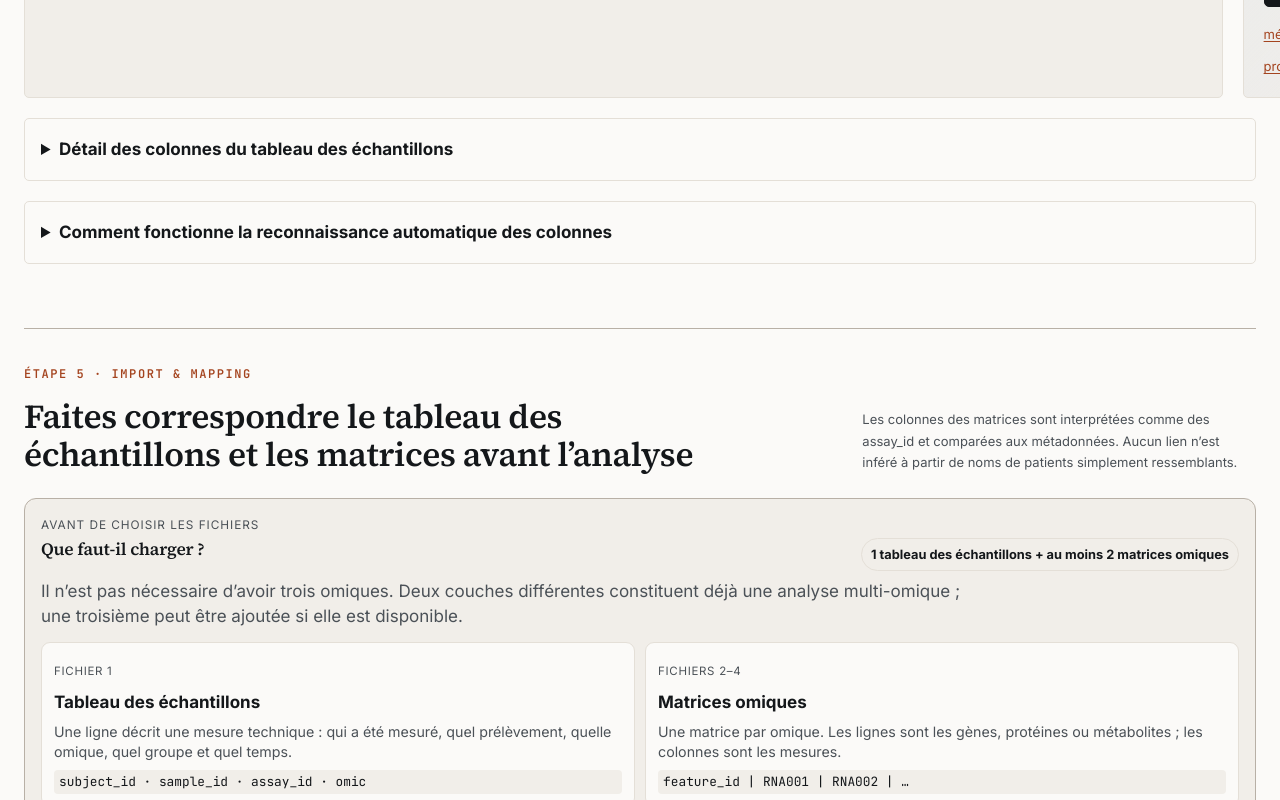
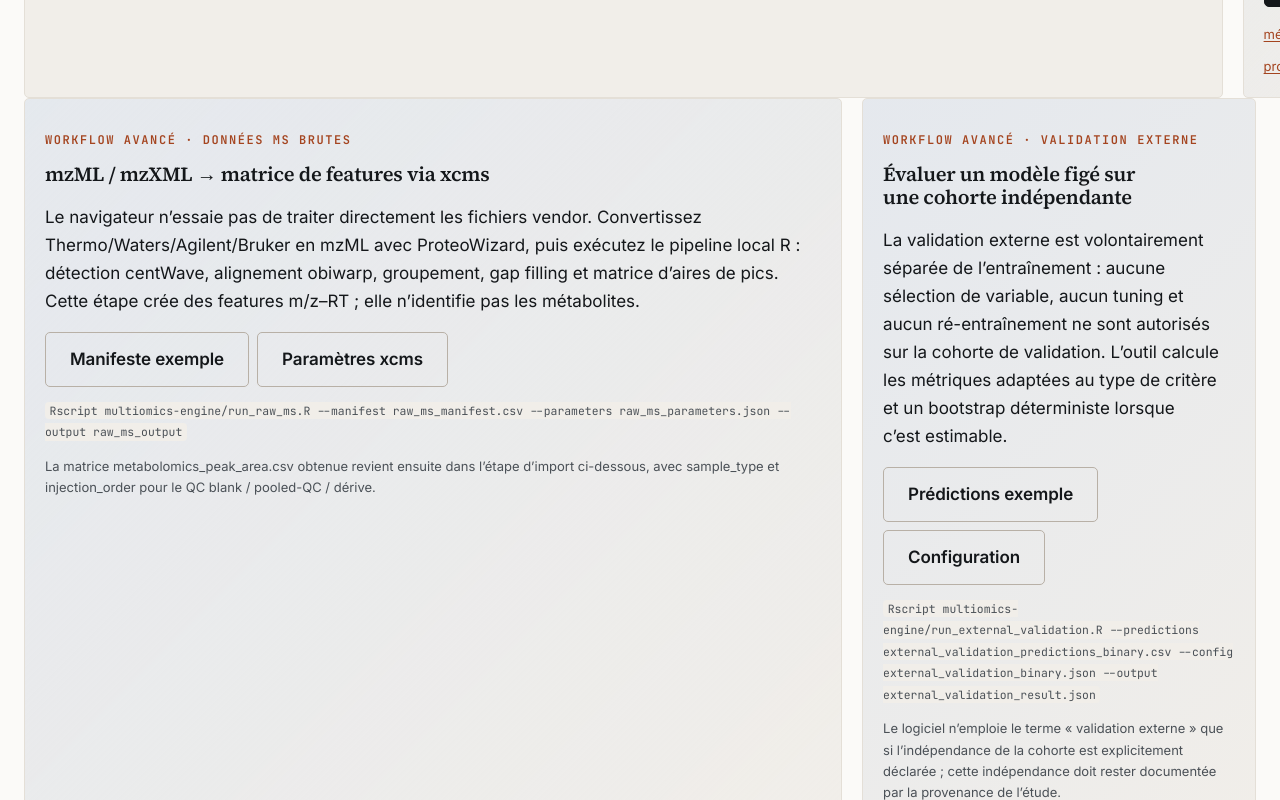
Before and after one commit to rberrah/rberrah.github.io, a SvelteKit app: page /multiomics/tool in a window 1280 px wide. Shown: the part 7300-8100 px from the top of the page. Built offline with nearby package versions, Linux system fonts and the light colour scheme.

Commit message:
Expose raw MS and external validation workflows in multi-omics UI

```diff
--- a/src/routes/multiomics/tool/+page.svelte
+++ b/src/routes/multiomics/tool/+page.svelte
@@ -1641,6 +1641,8 @@
         <a class="btn btn-outline" href={`${base}/multiomics/transcriptomics_template.csv`} download>{t('Template matrice RNA', 'RNA matrix template')}</a>
         <a class="btn btn-outline" href={`${base}/multiomics/proteomics_template.csv`} download>{t('Template matrice protéines', 'Protein matrix template')}</a>
         <a class="btn btn-outline" href={`${base}/multiomics/metabolomics_template.csv`} download>{t('Template matrice métabolites', 'Metabolite matrix template')}</a>
+        <a class="btn btn-outline" data-testid="raw-ms-manifest-template" href={`${base}/multiomics/templates/raw_ms_manifest.csv`} download>{t('Template MS brute', 'Raw MS manifest')}</a>
+        <a class="btn btn-outline" data-testid="external-validation-template" href={`${base}/multiomics/templates/external_validation_predictions_binary.csv`} download>{t('Template validation externe', 'External validation template')}</a>
       </div>
     </div>
 
@@ -1655,6 +1657,32 @@
         <a href={`${base}/multiomics/demo_proteomics.csv`} download>{t('protéines', 'protein')}</a>
         <a href={`${base}/multiomics/demo_metabolomics.csv`} download>{t('métabolites', 'metabolites')}</a>
       </div>
+    </div>
+  </div>
+
+  <div class="contract" data-testid="advanced-workflows">
+    <div class="demo-card">
+      <p class="eyebrow">{t('Workflow avancé · données MS brutes', 'Advanced workflow · raw MS data')}</p>
+      <h3>{t('mzML / mzXML → matrice de features via xcms', 'mzML / mzXML → feature matrix with xcms')}</h3>
+      <p>{t('Le navigateur n’essaie pas de traiter directement les fichiers vendor. Convertissez Thermo/Waters/Agilent/Bruker en mzML avec ProteoWizard, puis exécutez le pipeline local R : détection centWave, alignement obiwarp, groupement, gap filling et matrice d’aires de pics. Cette étape crée des features m/z–RT ; elle n’identifie pas les métabolites.', 'The browser does not pretend to process vendor files directly. Convert Thermo/Waters/Agilent/Bruker files to mzML with ProteoWizard, then run the local R pipeline: centWave peak picking, obiwarp retention-time alignment, grouping, gap filling and peak-area matrix. This creates m/z–RT features; it does not identify metabolites.')}</p>
+      <div class="actions">
+        <a class="btn btn-outline" href={`${base}/multiomics/templates/raw_ms_manifest.csv`} download>{t('Manifeste exemple', 'Example manifest')}</a>
+        <a class="btn btn-outline" href={`${base}/multiomics/templates/raw_ms_parameters.json`} download>{t('Paramètres xcms', 'xcms parameters')}</a>
+      </div>
+      <p class="note"><code>Rscript multiomics-engine/run_raw_ms.R --manifest raw_ms_manifest.csv --parameters raw_ms_parameters.json --output raw_ms_output</code></p>
+      <p class="note">{t('La matrice metabolomics_peak_area.csv obtenue revient ensuite dans l’étape d’import ci-dessous, avec sample_type et injection_order pour le QC blank / pooled-QC / dérive.', 'The resulting metabolomics_peak_area.csv then enters the upload step below, together with sample_type and injection_order for blank / pooled-QC / drift QC.')}</p>
+    </div>
+
+    <div class="demo-card">
+      <p class="eyebrow">{t('Workflow avancé · validation externe', 'Advanced workflow · external validation')}</p>
+      <h3>{t('Évaluer un modèle figé sur une cohorte indépendante', 'Evaluate a frozen model on an independent cohort')}</h3>
+      <p>{t('La validation externe est volontairement séparée de l’entraînement : aucune sélection de variable, aucun tuning et aucun ré-entraînement ne sont autorisés sur la cohorte de validation. L’outil calcule les métriques adaptées au type de critère et un bootstrap déterministe lorsque c’est estimable.', 'External validation is deliberately separated from training: no feature selection, tuning or refitting is allowed on the validation cohort. The validator computes outcome-specific metrics and a deterministic bootstrap when estimable.')}</p>
+      <div class="actions">
+        <a class="btn btn-outline" href={`${base}/multiomics/templates/external_validation_predictions_binary.csv`} download>{t('Prédictions exemple', 'Example predictions')}</a>
+        <a class="btn btn-outline" href={`${base}/multiomics/templates/external_validation_binary.json`} download>{t('Configuration', 'Configuration')}</a>
+      </div>
+      <p class="note"><code>Rscript multiomics-engine/run_external_validation.R --predictions external_validation_predictions_binary.csv --config external_validation_binary.json --output external_validation_result.json</code></p>
+      <p class="note">{t('Le logiciel n’emploie le terme « validation externe » que si l’indépendance de la cohorte est explicitement déclarée ; cette indépendance doit rester documentée par la provenance de l’étude.', 'The software uses the term “external validation” only when cohort independence is explicitly asserted; that independence must still be documented by study provenance.')}</p>
     </div>
   </div>
 
```
